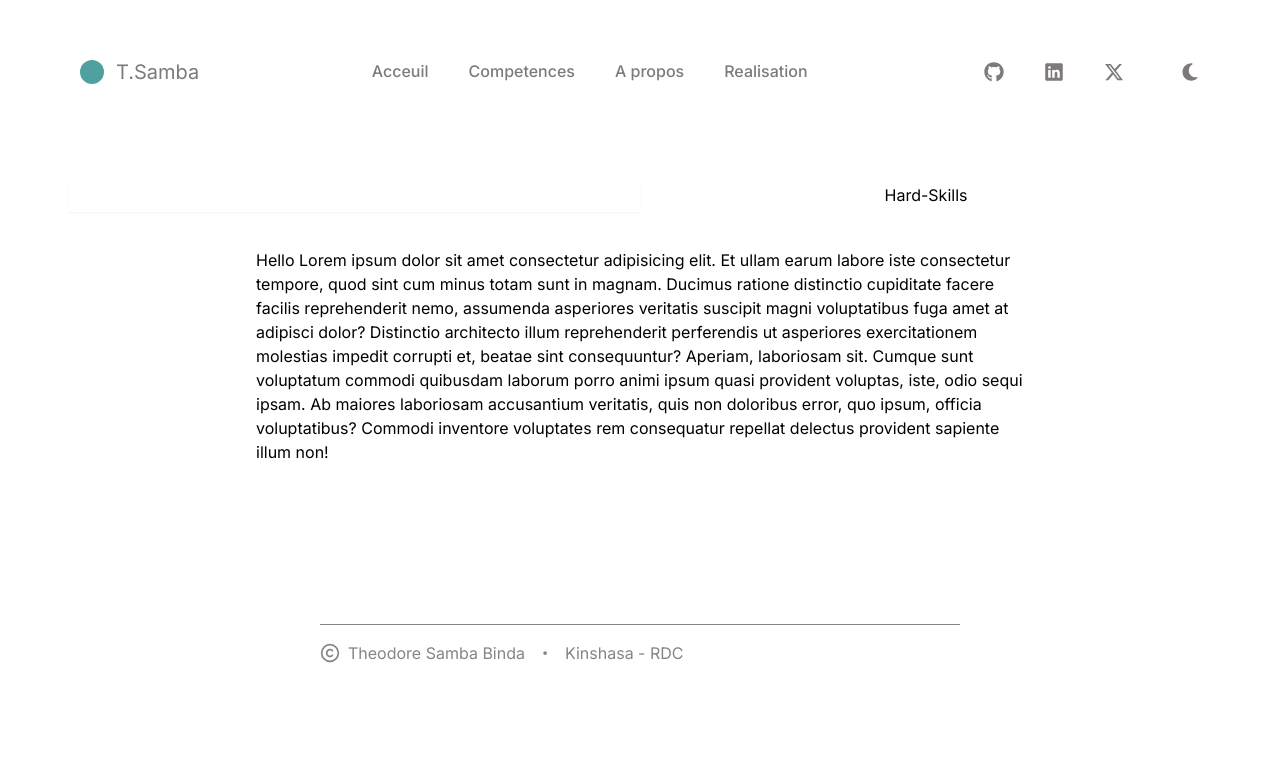
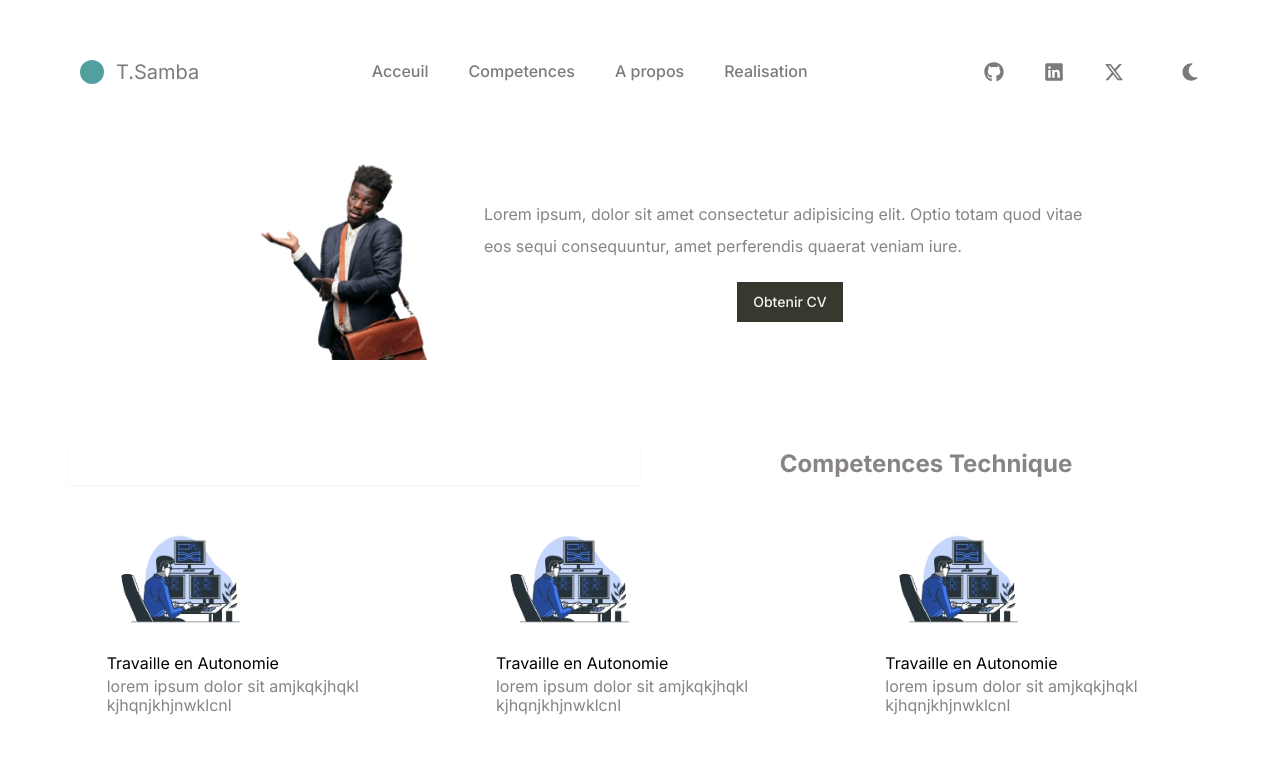
Before and after one commit to Theodorebinda/portefolio, a Next.js app: page /about in a window 1280 px wide. Shown: the top 778 px of the page. Built offline with nearby package versions, Linux system fonts and the light colour scheme.

Commit message:
integration de hardSkills component

```diff
--- a/src/app/(main-route)/about/page.tsx
+++ b/src/app/(main-route)/about/page.tsx
@@ -3,32 +3,58 @@
 import { Container } from "@/ui/components/container/container"
 import { Typography } from "@/ui/components/typography/typography"
 import { Tabs, TabsList, TabsTrigger } from '@/components/ui/tabs'
+import photo from "../../../../public/young-black-businessman-with-quizzical-confused-look_1194-20807-removebg-preview.png"
 import { TabsContent } from '@radix-ui/react-tabs'
+import Image from "next/image"
+import { Button } from "@/components/button"
+import { ListOfSoftCompetences } from "@/lib/competences/competences"
+import SoftSkillsContent from "@/components/softSkills"
 
 const About = () => {
   return(
     <Container className="flex flex-col gap-8 px-4 md:px-8 py-16 bg-secondary-950">
+      <Container className="flex flex-col-reverse md:flex-row  items-center m-auto md:w-3/4 py-4 ">
+        <Image src={photo} width={300} height={300} alt={"Theodore"} className="" />
+        <Container className="flex flex-col items-center justify-between gap-5">
+             <Typography variant="body-base" component="p" className="md:leading-loose leading-relaxed text-[#878483]">
+                Lorem ipsum, dolor sit amet consectetur adipisicing elit.
+                Optio totam quod vitae eos
+                sequi consequuntur, amet perferendis
+                quaerat veniam iure.
+            </Typography>
+            <Button className="py-5 ">Obtenir  CV</Button>
+        </Container>
+      </Container>
       <Container className="basis-2/3">
-        <Tabs defaultValue='suscribe-to-training' className='w-full rounded p-4 md:p-8 '>
-          <TabsList className='w-full grid grid-cols-2'>
-            <TabsTrigger value='suscribe-to-training' className='basis-1/2'>
-              <Typography className="flex-wrap hidden md:block">Soft-Skills</Typography>
-              <Typography className="flex-wrap md:hidden">Soft<br/>Skills</Typography>
+        <Tabs defaultValue='suscribe-to-training' className='w-full flex flex-col gap-4  rounded md:p-8 '>
+          <TabsList className='w-full grid grid-cols-2 mb-4 md:m-auto text-[#878483]'>
+            <TabsTrigger value='suscribe-to-training' className='basis-1/3'>
+              <Typography className="flex-wrap hidden md:block text-left" variant="title-base">Competences Comportementale</Typography>
+              <Typography className="flex-wrap md:hidden text-left" variant="title-sm">Competences<br/>Comportementale</Typography>
             </TabsTrigger>
-            <TabsTrigger value='become-a-trainer' className='basis-1/2 rounded'>
-              <Typography className="flex-wrap hidden md:block">Hard-Skills</Typography>
-              <Typography className="flex-wrap md:hidden">Hard<br/>Skills</Typography>
+            <TabsTrigger value='become-a-trainer' className='basis-1/3'>
+              <Typography className="flex-wrap hidden md:block text-left" variant="title-base">Competences Technique</Typography>
+              <Typography className="flex-wrap md:hidden text-left" variant="title-sm">Competences<br/>Techique</Typography>
             </TabsTrigger>
           </TabsList>
-          <TabsContent value='suscribe-to-training'>
-            <Container className='flex flex-col items-center gap-4 py-8 m-auto lg:w-2/3'>
-              <span>Hello Lorem ipsum dolor sit amet consectetur adipisicing elit. Et ullam earum labore iste consectetur tempore, quod sint cum minus totam sunt in magnam. Ducimus ratione distinctio cupiditate facere facilis reprehenderit nemo, assumenda asperiores veritatis suscipit magni voluptatibus fuga amet at adipisci dolor? Distinctio architecto illum reprehenderit perferendis ut asperiores exercitationem molestias impedit corrupti et, beatae sint consequuntur? Aperiam, laboriosam sit. Cumque sunt voluptatum commodi quibusdam laborum porro animi ipsum quasi provident voluptas, iste, odio sequi ipsam. Ab maiores laboriosam accusantium veritatis, quis non doloribus error, quo ipsum, officia voluptatibus? Commodi inventore voluptates rem consequatur repellat delectus provident sapiente illum non!</span>
+          <TabsContent value='suscribe-to-training' className="md:basis-full">
+          <Container className='flex md:flex-row flex-wrap justify-between md:justify-center items-center gap-4 md:basis-1/2'>
+                {ListOfSoftCompetences.slice(0,6).map((skill) => (
+                  <Container className="flex flex-row justify-start items-center md:basis-1/4 m-auto">
+                     <SoftSkillsContent
+                      className = ""
+                      key={skill.id}
+                      image={skill.image}
+                      name={skill.name}
+                      description={skill.description}
+                    />
+                  </Container>
+
+              ))}
             </Container>
           </TabsContent>
-          <TabsContent value='become-a-trainer'>
-            <Container className='flex flex-col gap-4 py-8 items-center m-auto'>
-              <span>Oui Hello</span>
-            </Container>
+          <TabsContent value='become-a-trainer' className="md:basis-3/4">
+
           </TabsContent>
 
         </Tabs>
--- a/src/components/heroSection.tsx
+++ b/src/components/heroSection.tsx
@@ -54,4 +54,4 @@ export default function HeroSection() {
     </Container>
   );
 }
-console.log(HeroSection);
+// console.log(HeroSection);
--- /dev/null
+++ b/src/components/softSkills.tsx
@@ -0,0 +1,34 @@
+// HardSkillsContent.tsx
+
+import { Container } from "@/ui/components/container/container";
+import { Typography } from "@/ui/components/typography/typography";
+import Image from "next/image";
+
+interface Props {
+  image: string;
+  className?: string;
+  name: string;
+  description: string;
+}
+
+export default function SoftSkillsContent({ image, name, description,className }: Props) {
+  return (
+    <Container className="w-full py-2">
+      <Container className={`${className} flex justify-start items-start md:flex-col md:justify-start `}>
+        <Container className="hidden md:flex">
+          <Image
+            src={image}
+            alt={name}
+            width={150}
+            height={150}
+            className={`${className}rounded-full`}
+          />
+        </Container>
+        <Container className="flex flex-col justify-start items-start gap-1 ">
+          <Typography className="">{name}</Typography>
+          <Typography className="text-[#878483] md:w-full ">{description}</Typography>
+        </Container>
+      </Container>
+    </Container>
+  );
+}
--- /dev/null
+++ b/src/lib/competences/competences.tsx
@@ -0,0 +1,43 @@
+import { Competences } from "@/types/competences";
+import autonome from "../../../public/ls8g8oxkc04a7ubae2ls-removebg-preview.png";
+
+
+export const ListOfSoftCompetences : Competences[] =[
+    {
+        id : 1,
+        image : autonome,
+        name : "Travaille en Autonomie",
+        description : "lorem ipsum dolor sit amjkqkjhqkl kjhqnjkhjnwklcnl"
+    },
+    {
+        id : 2,
+        image : autonome,
+        name : "Travaille en Autonomie",
+        description : "lorem ipsum dolor sit amjkqkjhqkl kjhqnjkhjnwklcnl"
+    },
+    {
+        id : 3,
+        image :autonome,
+        name : "Travaille en Autonomie",
+        description : "lorem ipsum dolor sit amjkqkjhqkl kjhqnjkhjnwklcnl"
+    },
+    {
+        id : 4,
+        image :autonome,
+        name : "Travaille en Autonomie",
+        description : "lorem ipsum dolor sit amjkqkjhqkl kjhqnjkhjnwklcnl"
+    },
+    {
+        id : 5,
+        image :autonome,
+        name : "Travaille en Autonomie",
+        description : "lorem ipsum dolor sit amjkqkjhqkl kjhqnjkhjnwklcnl"
+    },
+    {
+        id : 6,
+        image : autonome,
+        name : "Travaille en Autonomie",
+        description : "lorem ipsum dolor sit amjkqkjhqkl kjhqnjkhjnwklcnl"
+    }
+
+]
--- a/src/routes/navigation.tsx
+++ b/src/routes/navigation.tsx
@@ -1,7 +1,7 @@
 'use client'
 import { Typography } from "@/ui/components/typography/typography"
 import styled from 'styled-components';
-import logo from '../../public/next.svg';
+// import logo from '../../public/next.svg';
 import Link from "next/link"
 import { ActiveLink } from "./activeLink"
 import Image from "next/image"
--- /dev/null
+++ b/src/types/competences.tsx
@@ -0,0 +1,6 @@
+export interface Competences {
+    id : number | string
+    image : string | any
+    name : string
+    description : string
+  }
```
Also changed, not shown: public/ls8g8oxkc04a7ubae2ls-removebg-preview.png (added).
